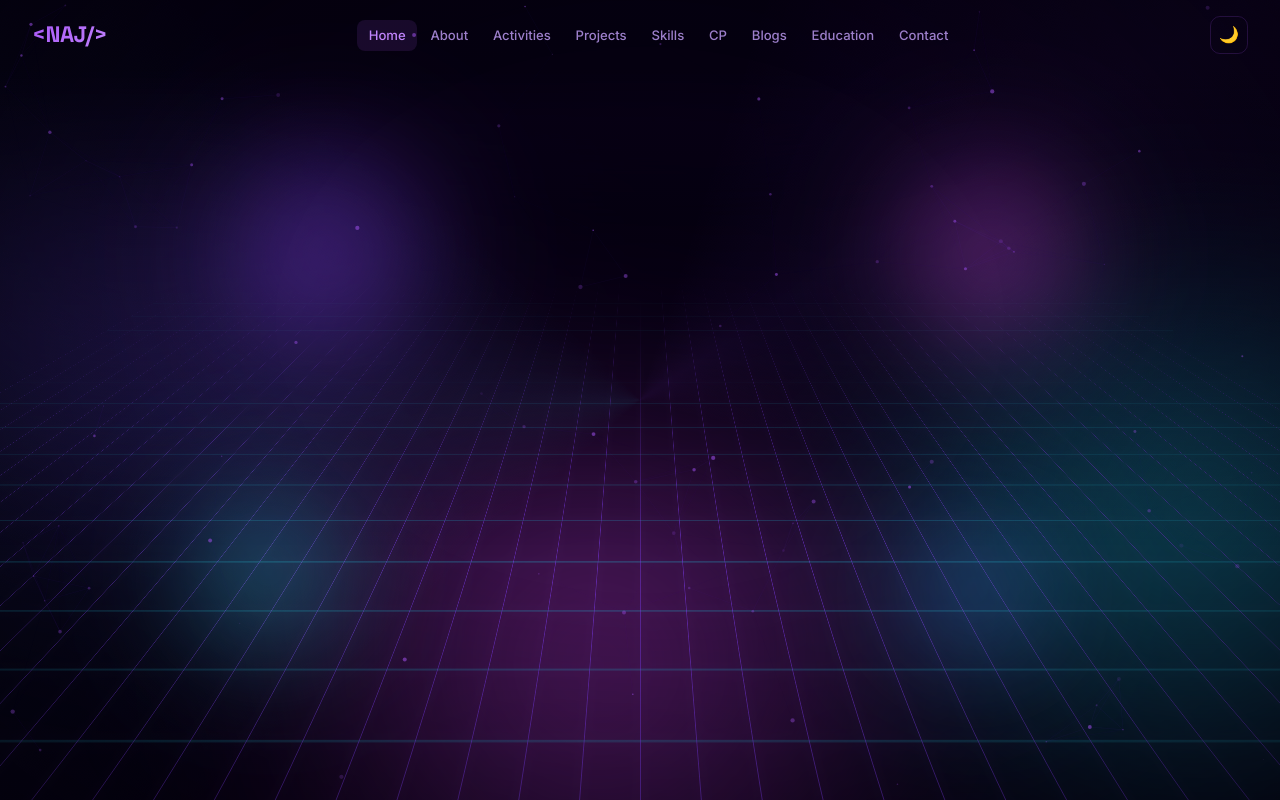
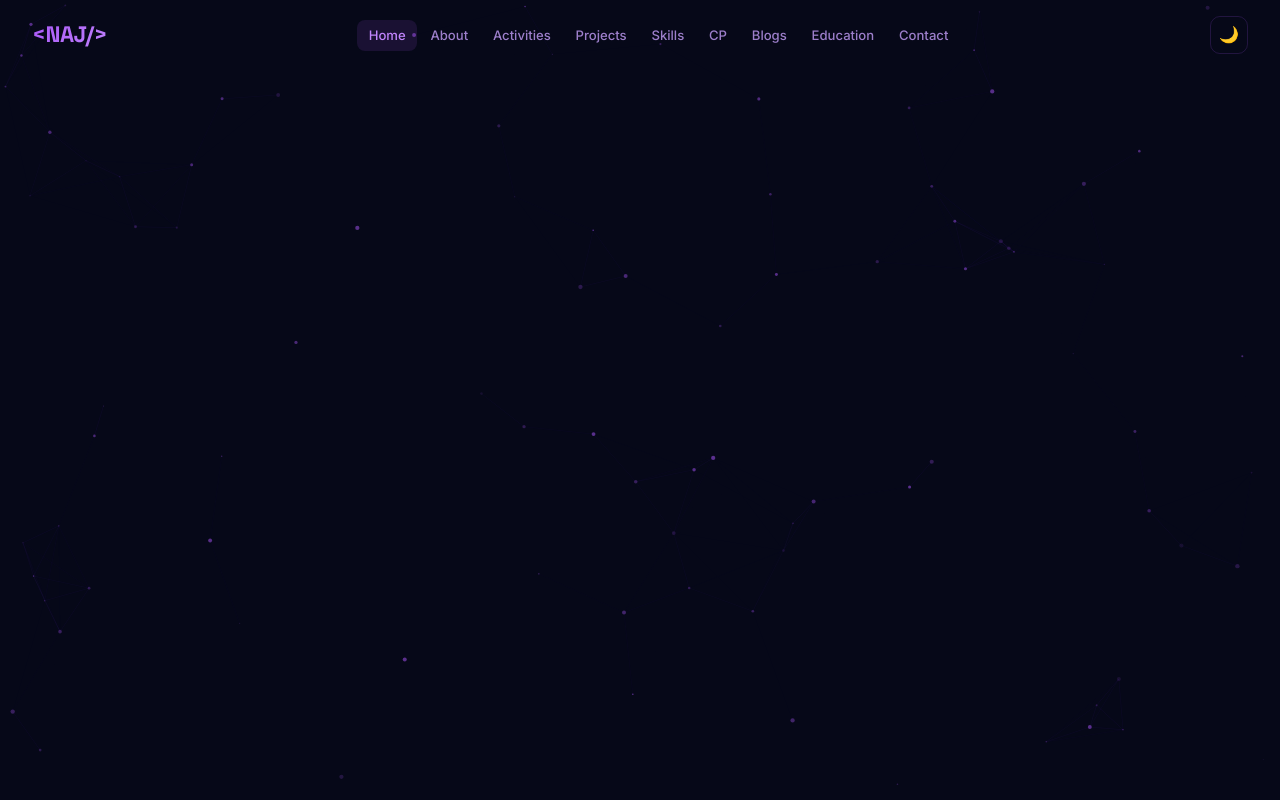
Before and after one commit to nuralamjoy/my_portfolio, a React (Vite) app: page / in a window 1280 px wide. Built offline with nearby package versions, Linux system fonts and the light colour scheme.

Commit message:
nav update

```diff
--- a/src/App.jsx
+++ b/src/App.jsx
@@ -81,7 +81,7 @@ export default function App() {
       <ScrollProgress progress={progress} />
       <ParticleCanvas />
 
-      <Background></Background>
+      {/* <Background></Background> */}
 
       <Toast message={toastMsg} show={toastShow} />
 
```
